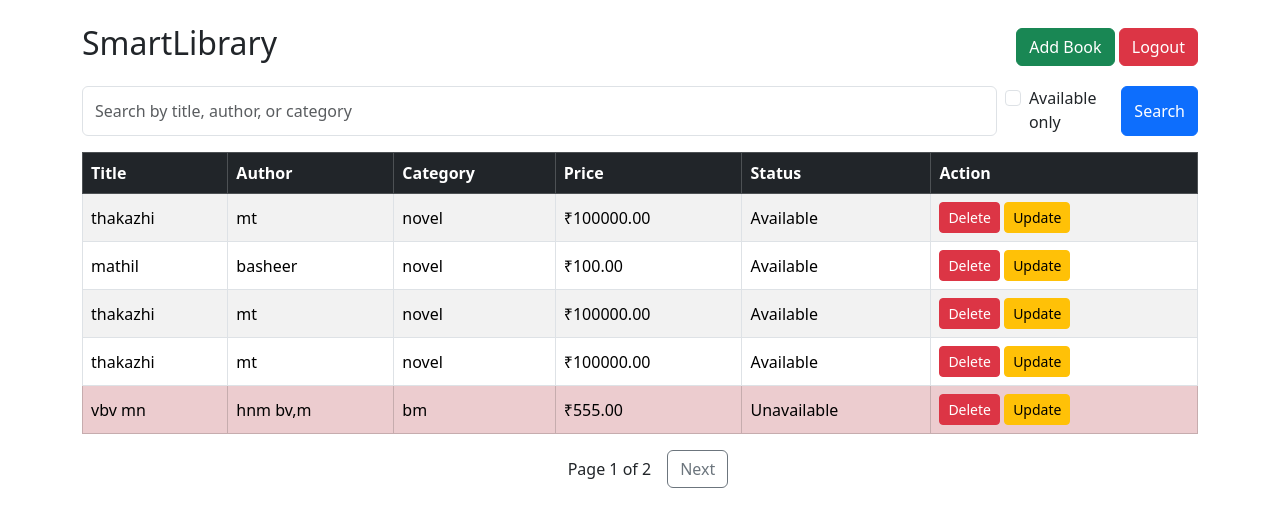
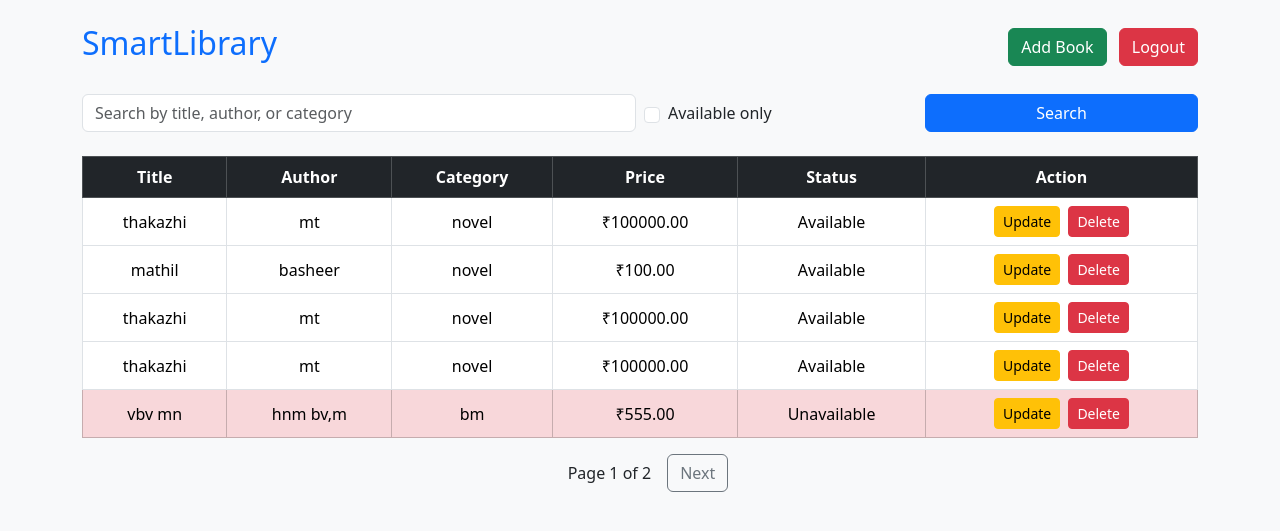
Before and after one commit to arathyrajeesh/library-management, a Django app: page /book-list/ in a window 1280 px wide. Shown: the top 531 px of the page. Run offline with Django 5.2, Linux system fonts and the light colour scheme; a user stored in the database is signed in; data comes from the database, SQL or seed files in the repository; both versions use the stored data as it was after the commit.

Commit message:
style adde

```diff
--- a/library_management/templates/books_list.html
+++ b/library_management/templates/books_list.html
@@ -3,34 +3,49 @@
 <head>
     <meta charset="UTF-8">
     <meta name="viewport" content="width=device-width, initial-scale=1.0">
-    <title>SmartLibrary  - Book List</title>
+    <title>SmartLibrary - Book List</title>
     <link href="https://cdn.jsdelivr.net/npm/bootstrap@5.3.3/dist/css/bootstrap.min.css" rel="stylesheet">
+
+    <style>
+        body {
+            background-color: #f8f9fa;
+        }
+        h2 {
+            color: #0d6efd;
+        }
+        .table-danger {
+            background-color: #f8d7da;
+        }
+    </style>
 </head>
 <body>
 
 <div class="container mt-4">
-    <div class="d-flex justify-content-between align-items-center mb-3">
+    <div class="d-flex justify-content-between align-items-center mb-4">
         <h2>SmartLibrary</h2>
         <div>
             {% if user.is_superuser %}
-                <a href="{% url 'add-book' %}" class="btn btn-success">Add Book</a>
+                <a href="{% url 'add-book' %}" class="btn btn-success me-2">Add Book</a>
             {% endif %}
             <a href="{% url 'logout' %}" class="btn btn-danger">Logout</a>
         </div>
     </div>
 
-
-    <form method="get" class="d-flex mb-3">
-        <input type="text" name="q" class="form-control me-2" placeholder="Search by title, author, or category" value="{{ request.GET.q }}">
-        <div class="form-check me-2">
-            <input class="form-check-input" type="checkbox" name="available" id="available"
+    <form method="get" class="row g-2 mb-4">
+        <div class="col-md-6">
+            <input type="text" name="q" class="form-control" placeholder="Search by title, author, or category" value="{{ request.GET.q }}">
+        </div>
+        <div class="col-md-3 d-flex align-items-center">
+            <input class="form-check-input me-2" type="checkbox" name="available" id="available"
                 {% if request.GET.available == 'on' %}checked{% endif %}>
             <label class="form-check-label" for="available">Available only</label>
         </div>
-        <button class="btn btn-primary" type="submit">Search</button>
+        <div class="col-md-3">
+            <button class="btn btn-primary w-100" type="submit">Search</button>
+        </div>
     </form>
 
-    <table class="table table-striped table-bordered align-middle">
+    <table class="table table-bordered text-center align-middle">
         <thead class="table-dark">
             <tr>
                 <th>Title</th>
@@ -38,7 +53,9 @@
                 <th>Category</th>
                 <th>Price</th>
                 <th>Status</th>
-                <th>Action</th>
+                {% if user.is_superuser %}
+                    <th>Action</th>
+                {% endif %}
             </tr>
         </thead>
         <tbody>
@@ -49,36 +66,28 @@
                     <td>{{ book.category }}</td>
                     <td>₹{{ book.price }}</td>
                     <td>{{ book.availability|yesno:"Available,Unavailable" }}</td>
+
                     {% if user.is_superuser %}
                     <td>
-                        <a href="{% url 'delete-book' book.id %}"
-                            class="btn btn-sm btn-danger"
+                        <a href="{% url 'update-book' book.id %}" class="btn btn-sm btn-warning me-1">Update</a>
+                        <a href="{% url 'delete-book' book.id %}" class="btn btn-sm btn-danger"
                             onclick="return confirm('Are you sure you want to delete this book?');">
                             Delete
                         </a>
-                        <a href="{% url 'update-book' book.id %}"
-                            class="btn btn-sm btn-warning">
-                            Update
-                        </a>
                     </td>
-
                     {% endif %}
-
                 </tr>
             {% empty %}
                 <tr>
-                    <td colspan="6" class="text-center text-muted">No books found.</td>
+                    <td colspan="{% if user.is_superuser %}6{% else %}5{% endif %}" class="text-muted">No books found.</td>
                 </tr>
             {% endfor %}
         </tbody>
     </table>
 
-
     <div class="d-flex justify-content-center mt-3">
-
         {% if page_obj.has_previous %}
-            <a href="?q={{ request.GET.q }}{% if request.GET.available %}&available=on{% endif %}&page={{ page_obj.previous_page_number }}"
-            class="btn btn-outline-secondary me-2">Previous</a>
+            <a href="?q={{ request.GET.q }}{% if request.GET.available %}&available=on{% endif %}&page={{ page_obj.previous_page_number }}" class="btn btn-outline-secondary me-2">Previous</a>
         {% endif %}
 
         <span class="align-self-center px-3">
@@ -86,11 +95,9 @@
         </span>
 
         {% if page_obj.has_next %}
-            <a href="?q={{ request.GET.q }}{% if request.GET.available %}&available=on{% endif %}&page={{ page_obj.next_page_number }}"
-            class="btn btn-outline-secondary">Next</a>
+            <a href="?q={{ request.GET.q }}{% if request.GET.available %}&available=on{% endif %}&page={{ page_obj.next_page_number }}" class="btn btn-outline-secondary">Next</a>
         {% endif %}
     </div>
-
 </div>
 
 <script src="https://cdn.jsdelivr.net/npm/bootstrap@5.3.3/dist/js/bootstrap.bundle.min.js"></script>
```
Also changed, not shown: library_management/templates/home.html (+21 -12 lines), library_management/templates/user/all_books.html (+29 -12 lines), db.sqlite3.
